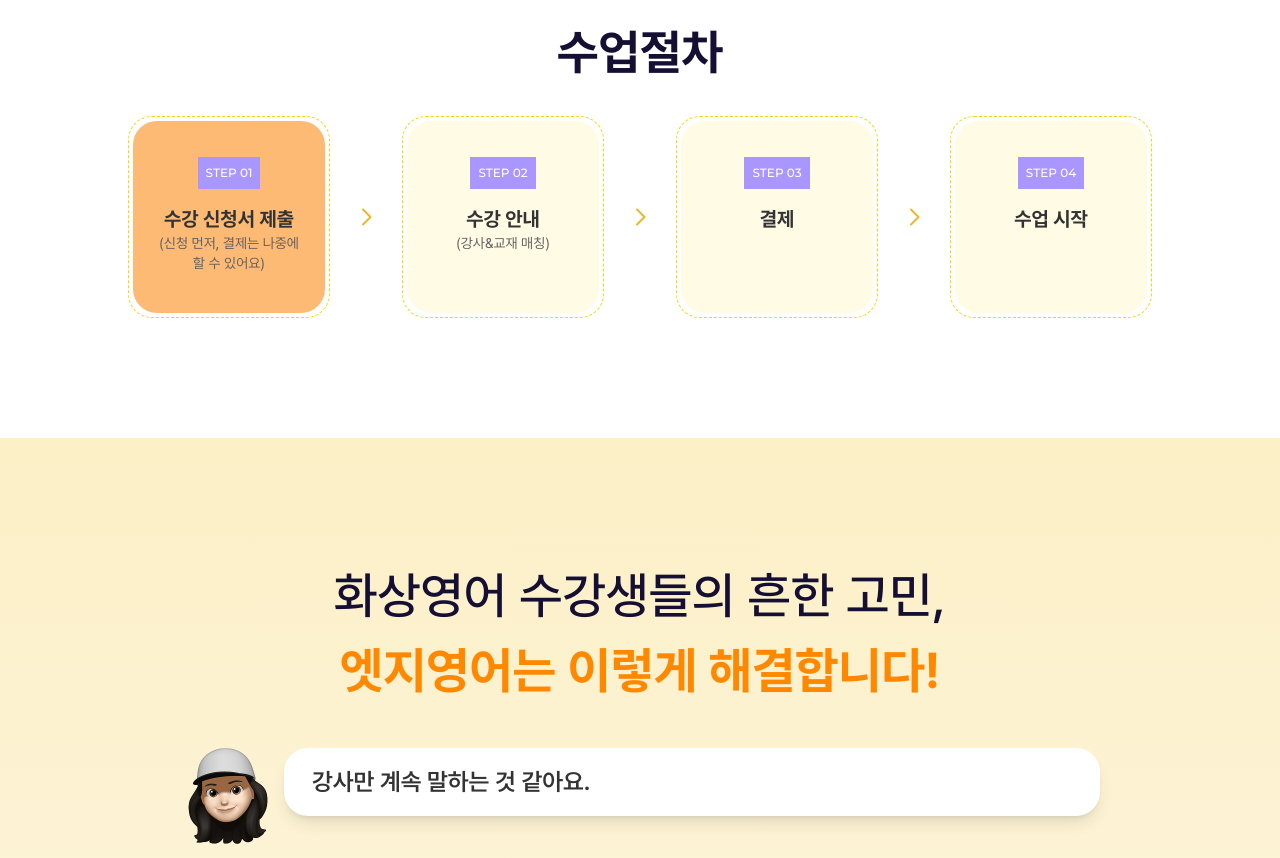
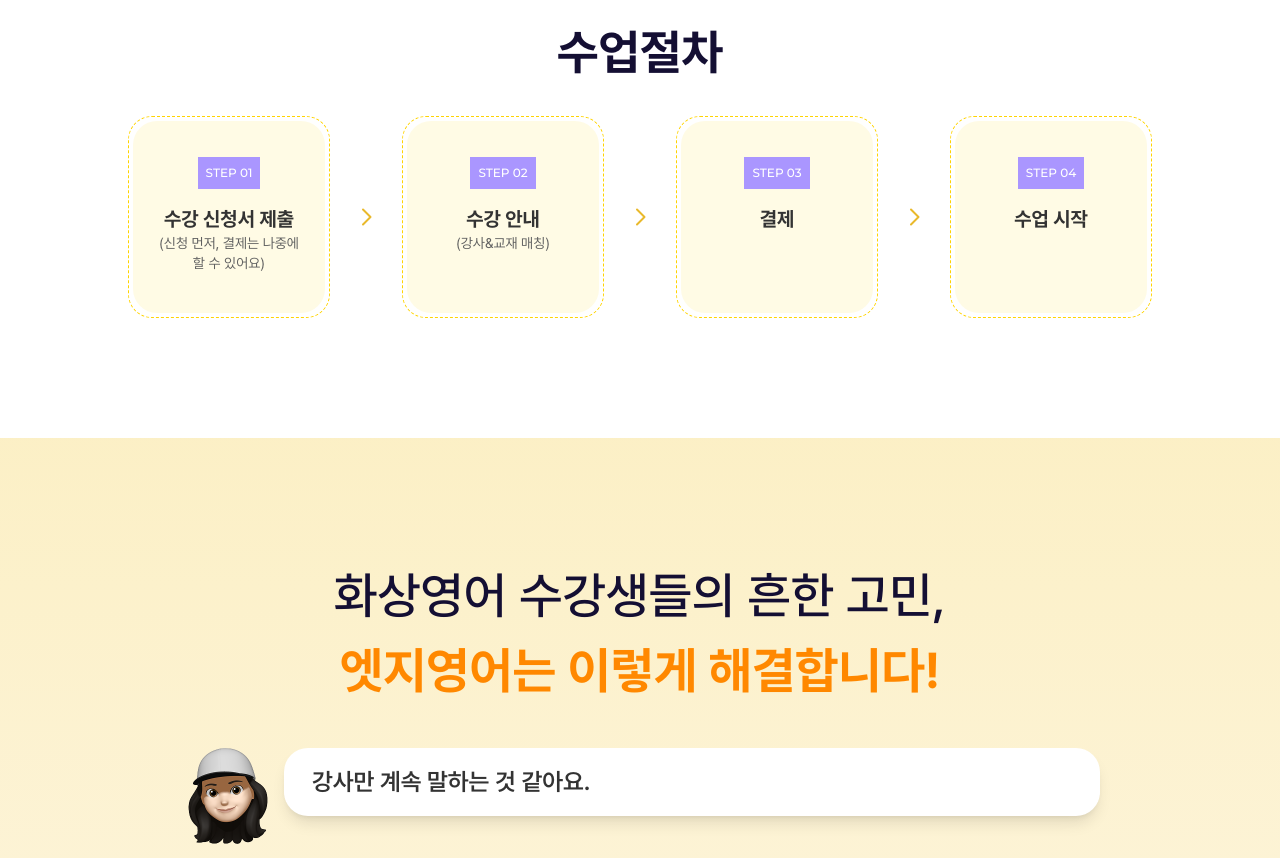
Before and after one commit to gandy818/edge-english, a Next.js app: page / in a window 1280 px wide. Shown: the part 2000-2858 px from the top of the page. Built offline with nearby package versions, Linux system fonts and the light colour scheme.

Commit message:
test: 수업절차 테스트

```diff
--- a/src/app/page.tsx
+++ b/src/app/page.tsx
@@ -207,7 +207,7 @@
         <div className="flex-center mt-10 max-md:grid max-md:grid-cols-2 max-md:flex-wrap max-md:gap-6">
           {/* step 01 */}
           <div className="w-fit rounded-3xl border border-dashed border-edge-yellow p-1">
-            <div className="flex-center aspect-square h-48 flex-col gap-4 rounded-3xl bg-orange-300 p-6 max-lg:h-40 max-lg:bg-red-400 max-lg:p-2 max-md:h-33 max-md:bg-blue-200 max-md:p-4">
+            <div className="flex-center aspect-square h-48 flex-col gap-4 rounded-3xl bg-[#FFD4011A] p-6 max-lg:h-40 max-lg:p-2 max-md:h-33 max-md:p-4">
               <span className="badge border-none bg-[#AA96FF] p-2 font-montserrat text-xs font-medium text-white">
                 STEP 01
               </span>
```
